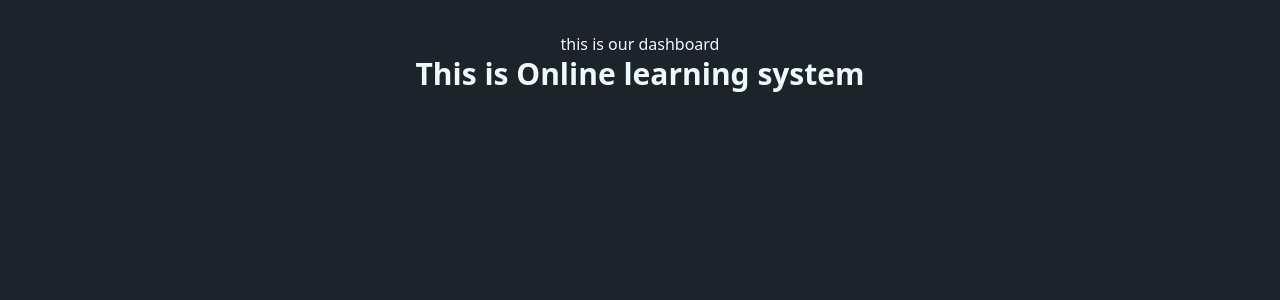
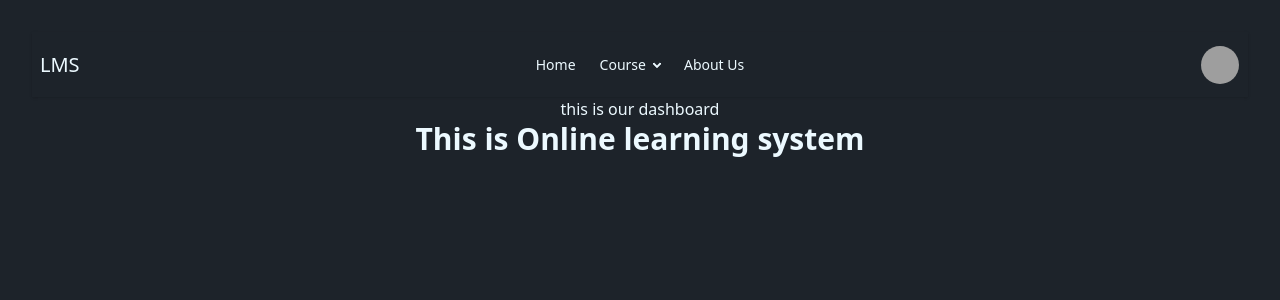
Before and after one commit to mdenjamulislam/online-learning-system, a React (Vite) app in the folder lms-client/: page / in a window 1280 px wide. Shown: the top 300 px of the page. Built offline with nearby package versions, Linux system fonts and the light colour scheme; grey boxes are pictures that could not be loaded.

Commit message:
navbar design

```diff
--- a/lms-client/index.html
+++ b/lms-client/index.html
@@ -4,7 +4,7 @@
     <meta charset="UTF-8" />
     <link rel="icon" type="image/svg+xml" href="/vite.svg" />
     <meta name="viewport" content="width=device-width, initial-scale=1.0" />
-    <title>Vite + React</title>
+    <title>LMS</title>
   </head>
   <body>
     <div id="root"></div>
--- /dev/null
+++ b/lms-client/src/components/Navbar/Navbar.jsx
@@ -0,0 +1,90 @@
+import React from "react";
+import { Link } from "react-router";
+
+const Navbar = () => {
+    return (
+        <div className="navbar bg-base-100 shadow-sm">
+            <div className="navbar-start">
+                <div className="dropdown">
+                    <div tabIndex={0} role="button" className="btn btn-ghost lg:hidden">
+                        <svg xmlns="http://www.w3.org/2000/svg" className="h-5 w-5" fill="none" viewBox="0 0 24 24" stroke="currentColor">
+                            {" "}
+                            <path strokeLinecap="round" strokeLinejoin="round" strokeWidth="2" d="M4 6h16M4 12h8m-8 6h16" />{" "}
+                        </svg>
+                    </div>
+                    <ul tabIndex={0} className="menu menu-sm dropdown-content bg-base-100 rounded-box z-1 mt-3 w-52 p-2 shadow">
+                        <li>
+                            <a>Home</a>
+                        </li>
+                        <li>
+                            <a>Courses</a>
+                            <ul className="p-2">
+                                <li>
+                                    <a>Software Development</a>
+                                </li>
+                                <li>
+                                    <a>UI/UX</a>
+                                </li>
+                            </ul>
+                        </li>
+                        <li>
+                            <a>About Us</a>
+                        </li>
+                    </ul>
+                </div>
+                <Link to="/" className="text-xl">
+                    LMS
+                </Link>
+            </div>
+            <div className="navbar-center hidden lg:flex">
+                <ul className="menu menu-horizontal px-1">
+                    <li>
+                        <a>Home</a>
+                    </li>
+                    <li>
+                        <details>
+                            <summary>Course</summary>
+                            <ul className="p-2">
+                                <li>
+                                    <a>Software Development</a>
+                                </li>
+                                <li>
+                                    <a>UI/UX</a>
+                                </li>
+                            </ul>
+                        </details>
+                    </li>
+                    <li>
+                        <a>About Us</a>
+                    </li>
+                </ul>
+            </div>
+            <div className="navbar-end">
+                {/* <Link to="/login" className="btn btn-primary btn-sm lg:btn-md">Login</Link> */}
+                <div className="dropdown dropdown-end">
+                    <div tabIndex={0} role="button" className="btn btn-ghost btn-circle avatar">
+                        <div className="w-10 rounded-full">
+                            <img alt="Tailwind CSS Navbar component" src="https://img.daisyui.com/images/stock/photo-1534528741775-53994a69daeb.webp" />
+                        </div>
+                    </div>
+                    <ul tabIndex={0} className="menu menu-sm dropdown-content bg-base-100 rounded-box z-1 mt-3 w-52 p-2 shadow">
+                        <li>
+                            <a className="justify-between">
+                                Profile
+                                <span className="badge">New</span>
+                            </a>
+                        </li>
+                        <li>
+                            <a>Settings</a>
+                        </li>
+                        <li>
+                            <a>Logout</a>
+                        </li>
+                    </ul>
+                </div>
+            </div>
+        </div>
+    );
+};
+
+export default Navbar;
--- a/lms-client/src/layout/Root.jsx
+++ b/lms-client/src/layout/Root.jsx
@@ -1,9 +1,11 @@
 import React from 'react';
 import { Outlet } from 'react-router';
+import Navbar from '../components/Navbar/Navbar';
 
 const Root = () => {
     return (
         <>
+            <Navbar />
             <Outlet/>
         </>
     );
```
